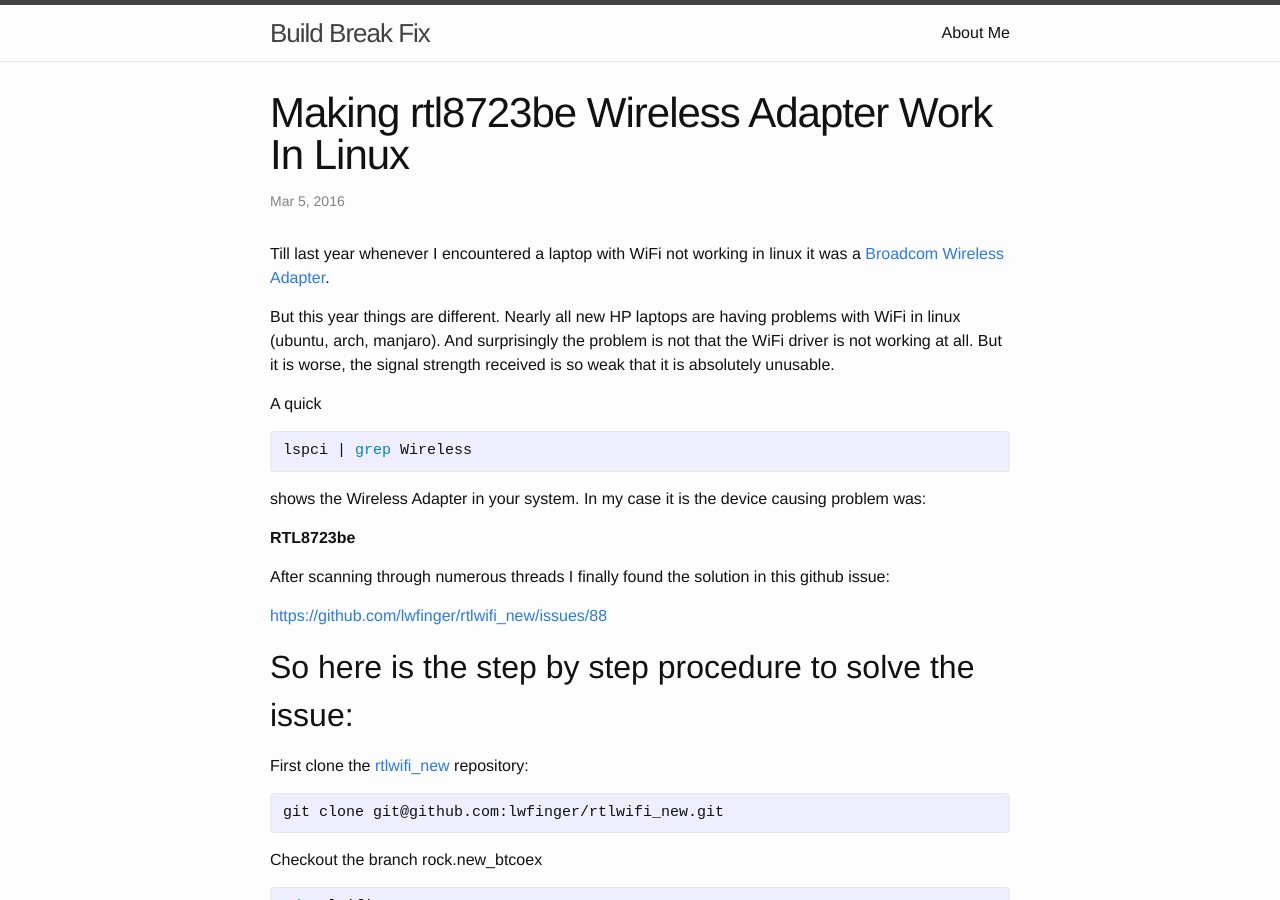
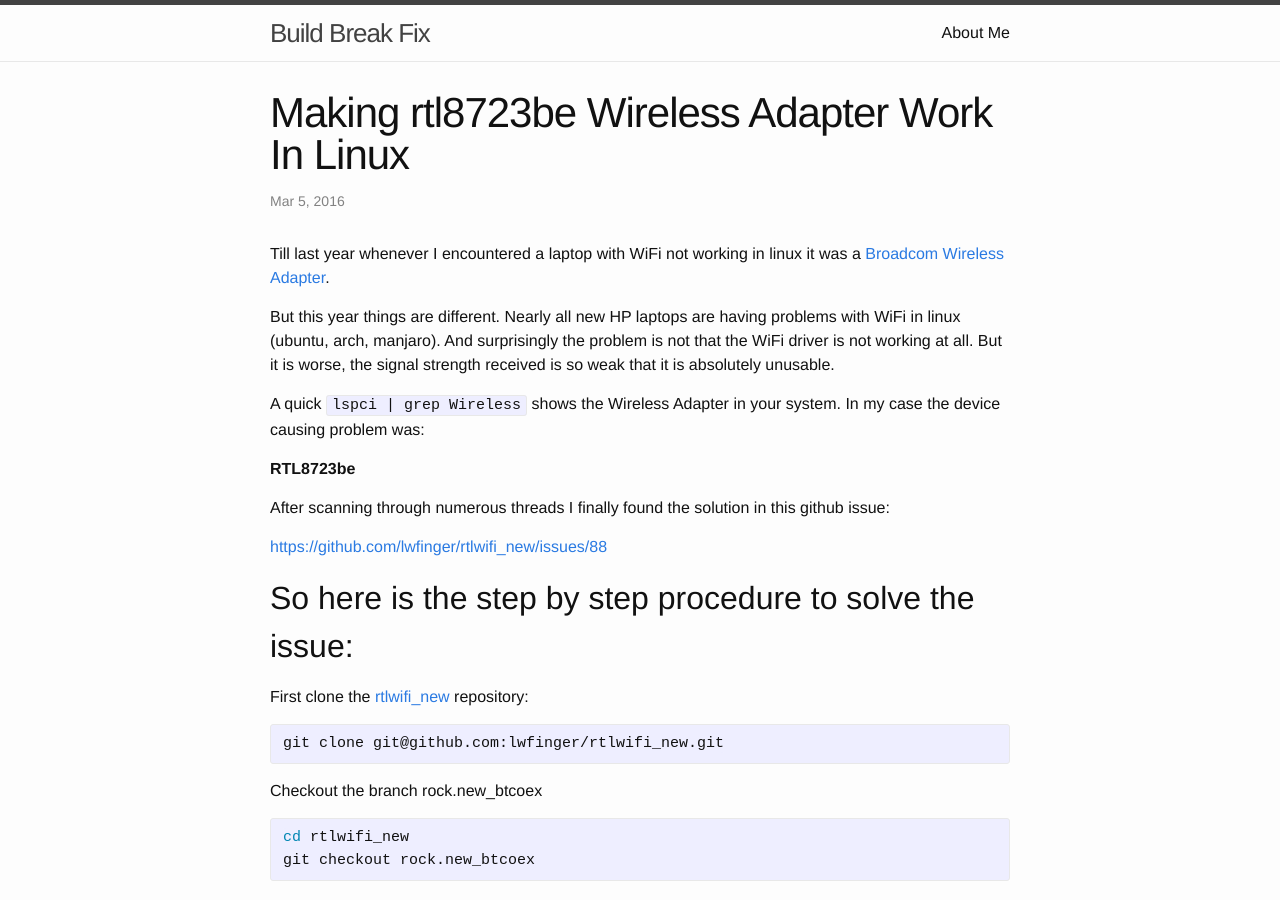
Before and after one commit to ghoshbishakh/blog, a Jekyll site: the page built from _posts/2016-05-10-rtl8723be-hp.markdown, in a window 1280 px wide and 900 px high. Built offline with Jekyll 4.4.1, drawn with Linux system fonts in a browser that asks for light colours.

Commit message:
Updated Site

```diff
--- a/_posts/2016-05-10-rtl8723be-hp.markdown
+++ b/_posts/2016-05-10-rtl8723be-hp.markdown
@@ -10,7 +10,7 @@ Till last year whenever I encountered a laptop with WiFi not working in linux it
 
 But this year things are different. Nearly all new HP laptops are having problems with WiFi in linux (ubuntu, arch, manjaro). And surprisingly the problem is not that the WiFi driver is not working at all. But it is worse, the signal strength received is so weak that it is absolutely unusable.
 
-A quick {% highlight bash %}lspci | grep Wireless{% endhighlight %} shows the Wireless Adapter in your system. In my case it is the device causing problem was:
+A quick `lspci | grep Wireless` shows the Wireless Adapter in your system. In my case the device causing problem was:
 
 **RTL8723be**
 
```
